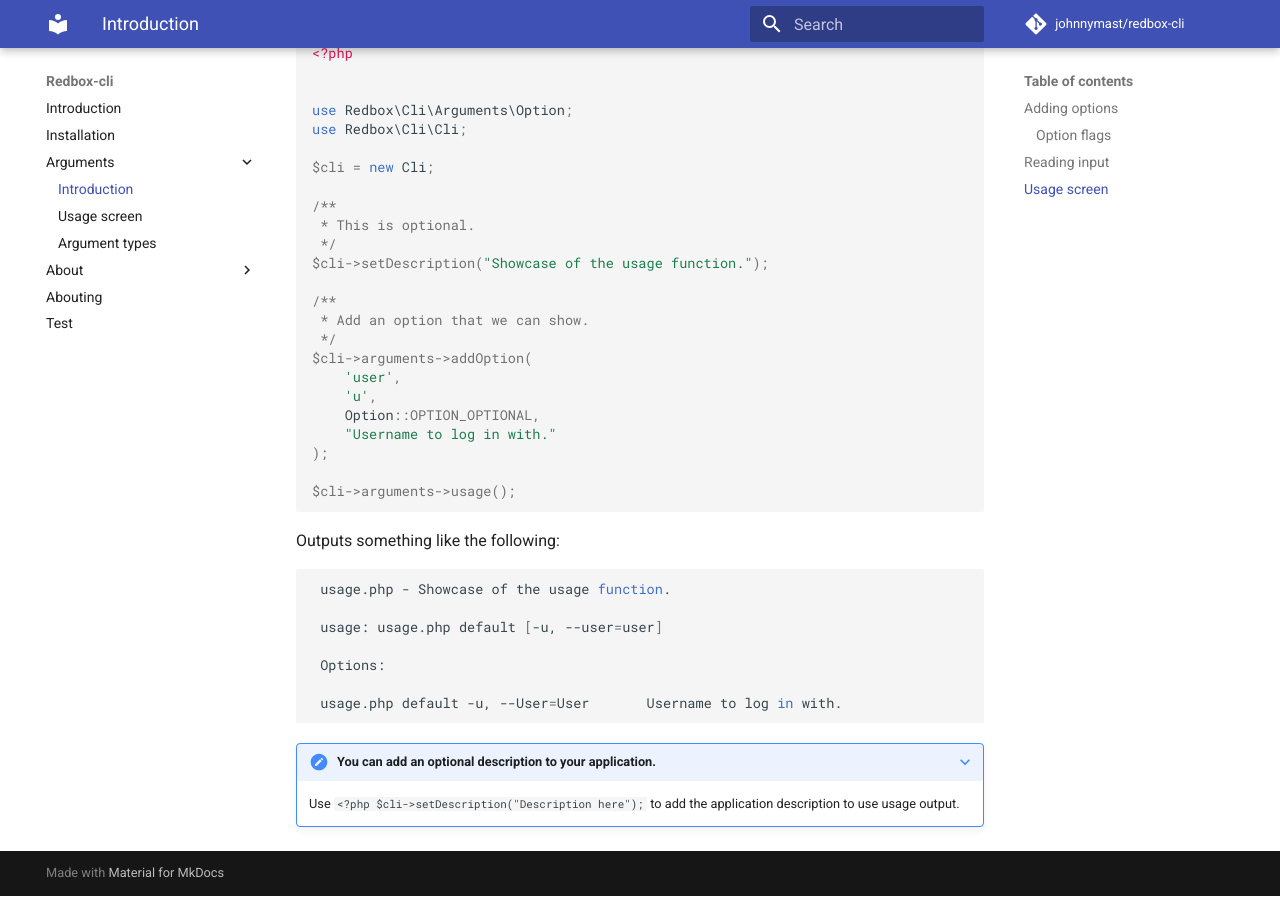
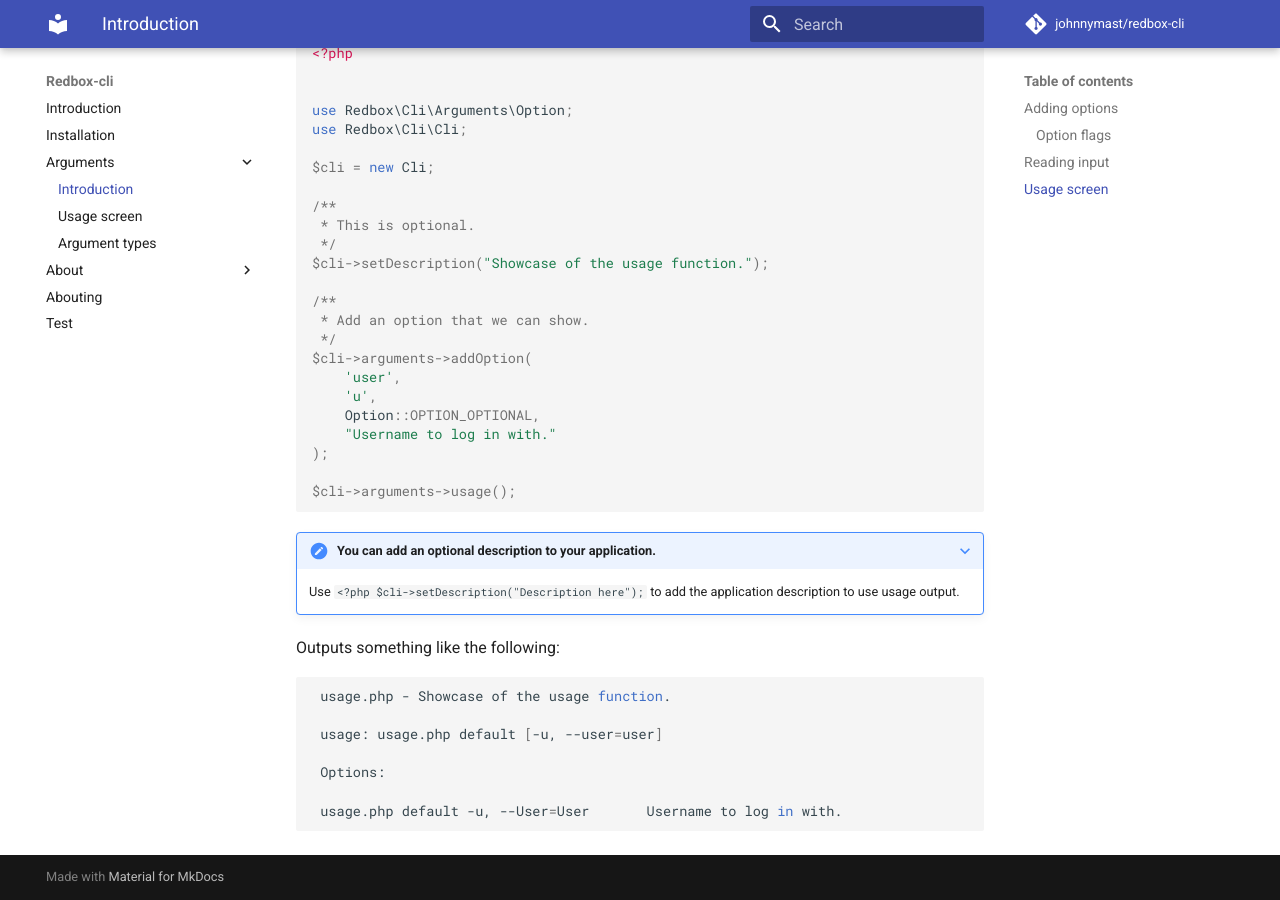
Before and after one commit to johnnymast/redbox-cli, an MkDocs documentation site: the page built from docs/arguments/introduction.md, in a window 1280 px wide and 900 px high, scrolled down 2007 px. Built offline with MkDocs 1.6.1 and Material for MkDocs 9.7.7, drawn with Linux system fonts in a browser that asks for light colours; comment, search, counter and statistics services are not loaded; part of the change alters nothing that is shown.

````diff
--- a/docs/arguments/introduction.md
+++ b/docs/arguments/introduction.md
@@ -115,6 +115,10 @@ $cli->arguments->addOption(
 
 $cli->arguments->usage();
 ```
+???+ note "You can add an optional description to your application."
+
+    Use ```<?php $cli->setDescription("Description here");``` to add the application description to use usage output.
+
 Outputs something like the following:
 
 ```bash
@@ -127,8 +131,3 @@ Outputs something like the following:
 
  usage.php default -u, --User=User       Username to log in with.
 ```
-
-
-???+ note "You can add an optional description to your application."
-
-    Use ```<?php $cli->setDescription("Description here");``` to add the application description to use usage output.
````
